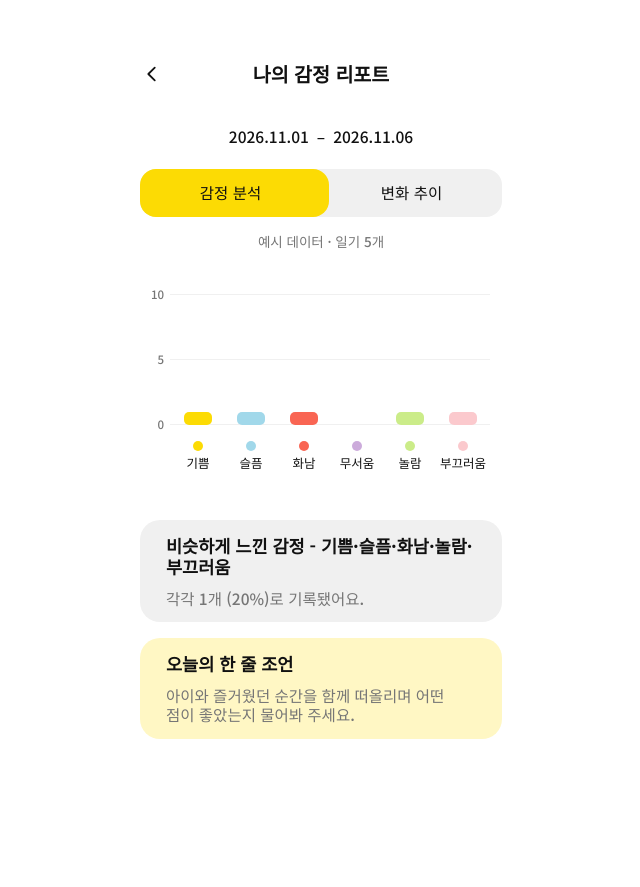
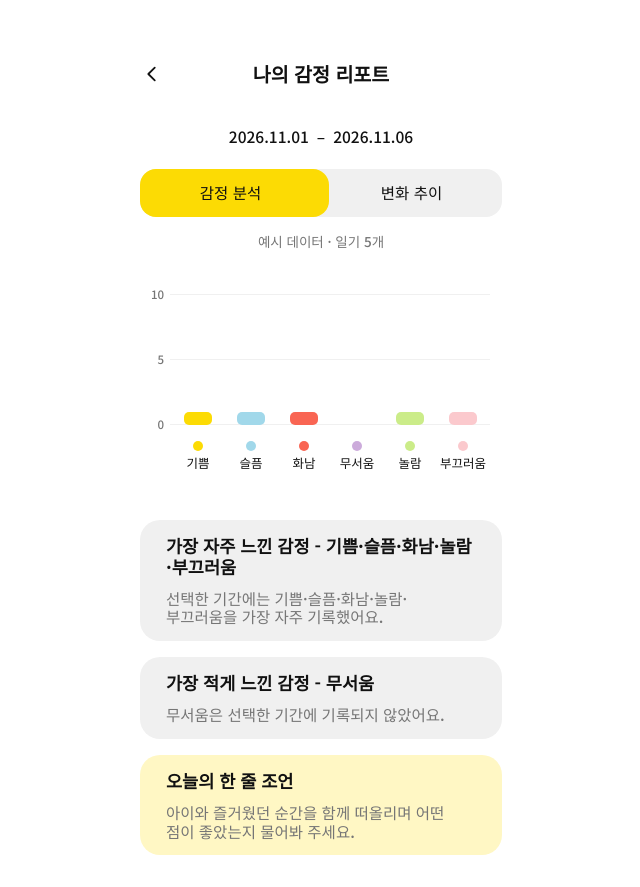
Before and after one commit to hjdd0309/thought-power-frontend, a React (Vite) app: page /report in a window 1280 px wide. Shown: the whole page, without its empty margins (319-959 px from the left). Before the commit the page ends 800 px from the top, so only its background shows below. Built offline with nearby package versions, Linux system fonts and the light colour scheme.

Commit message:
feat: 리포트 최다·최소 감정 카드에 AI 설명 문구 표시

```diff
--- a/src/pages/report/ReportPage.jsx
+++ b/src/pages/report/ReportPage.jsx
@@ -56,42 +56,33 @@ function InsightCard({ title, children, highlight = false }) {
   );
 }
 
-const fmtRatio = (r) => `${Math.round(r * 10) / 10}%`;
+const labelOf = (codes) => codes.map((c) => getEmotion(c).label).join("·");
+const sameEmotions = (a, b) =>
+  a.length === b.length && a.every((c) => b.includes(c));
 
-// 가장 자주 / 가장 적게 느낀 감정 (기록 1개 이상 중)
-function summarize(distribution, total) {
-  const recorded = distribution.filter((d) => d.count > 0);
-  if (!recorded.length) return null;
-  const max = Math.max(...recorded.map((d) => d.count));
-  const min = Math.min(...recorded.map((d) => d.count));
-  const names = (count) =>
-    recorded
-      .filter((d) => d.count === count)
-      .map((d) => getEmotion(d.emotion).label)
-      .join("·");
-  const ratioOf = (count) => fmtRatio((count / total) * 100);
-  const many = (count) => recorded.filter((d) => d.count === count).length > 1;
-  const countText = (count) =>
-    `${many(count) ? "각각 " : `전체 ${total}개 중 `}${count}개 (${ratioOf(count)})로 기록됐어요.`;
+// 가장 자주 / 가장 적게 느낀 감정 — AI 설명 문구(mostEmotionReason·leastEmotionReason) 사용 (RP-05)
+function summarize(report) {
+  const { mostFrequentEmotions = [], leastFrequentEmotions = [] } = report;
+  if (!mostFrequentEmotions.length) return null; // 일기 0건
 
-  // 기록한 감정 수가 모두 같으면 최다·최소를 나누지 않고 카드 하나로
-  if (max === min && recorded.length > 1) {
+  // 모든 감정이 동률이면 최다·최소를 나누지 않고 카드 하나로
+  if (sameEmotions(mostFrequentEmotions, leastFrequentEmotions)) {
     return {
       most: {
-        title: `비슷하게 느낀 감정 - ${names(max)}`,
-        text: countText(max),
+        title: `비슷하게 느낀 감정 - ${labelOf(mostFrequentEmotions)}`,
+        text: report.mostEmotionReason,
       },
       least: null,
     };
   }
   return {
     most: {
-      title: `가장 자주 느낀 감정 - ${names(max)}`,
-      text: countText(max),
+      title: `가장 자주 느낀 감정 - ${labelOf(mostFrequentEmotions)}`,
+      text: report.mostEmotionReason,
     },
     least: {
-      title: `가장 적게 느낀 감정 - ${names(min)}`,
-      text: countText(min),
+      title: `가장 적게 느낀 감정 - ${labelOf(leastFrequentEmotions)}`,
+      text: report.leastEmotionReason,
     },
   };
 }
@@ -112,7 +103,7 @@ function ReportPage() {
   } = useRequest(() => getEmotionReport(start, end), [start, end]);
 
   const total = report?.totalDiaryCount ?? 0;
-  const summary = report && summarize(report.distribution, total);
+  const summary = report && summarize(report);
 
   return (
     <>
```
